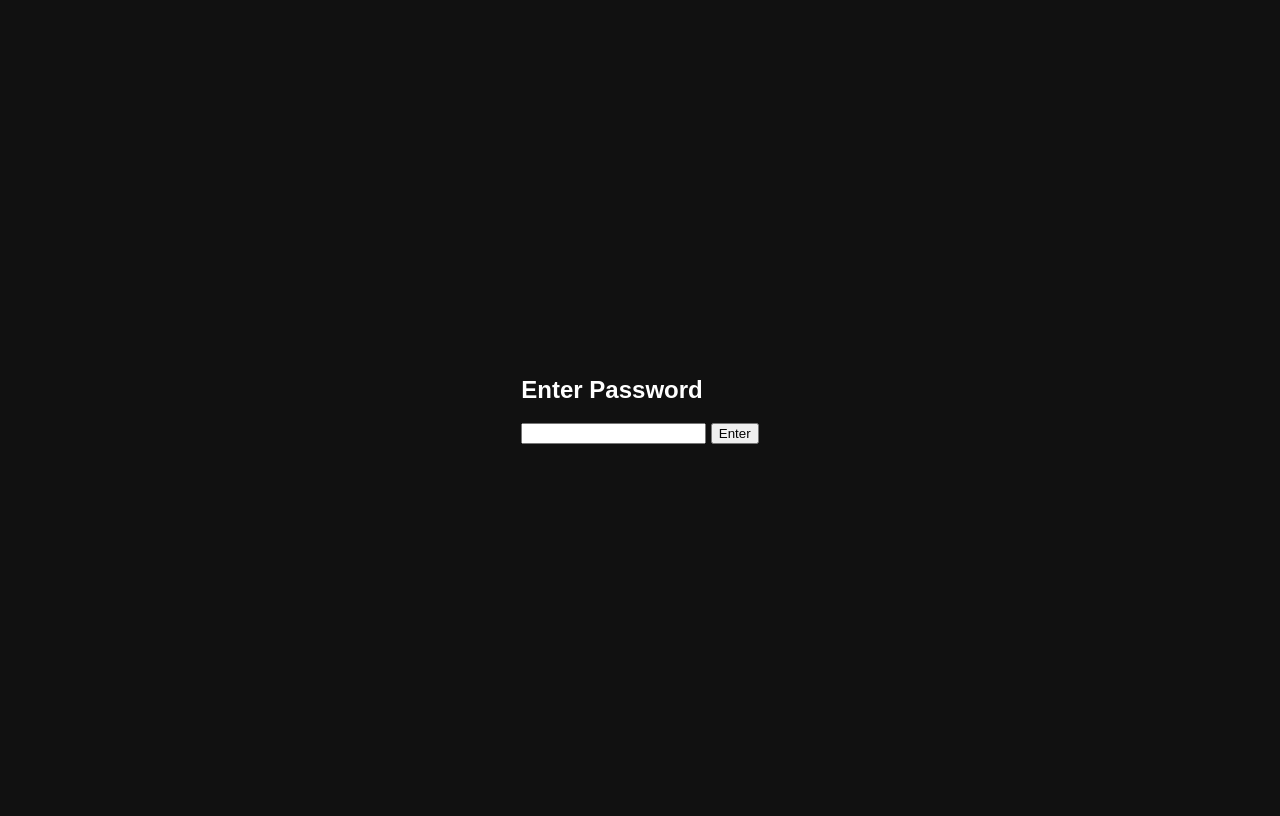
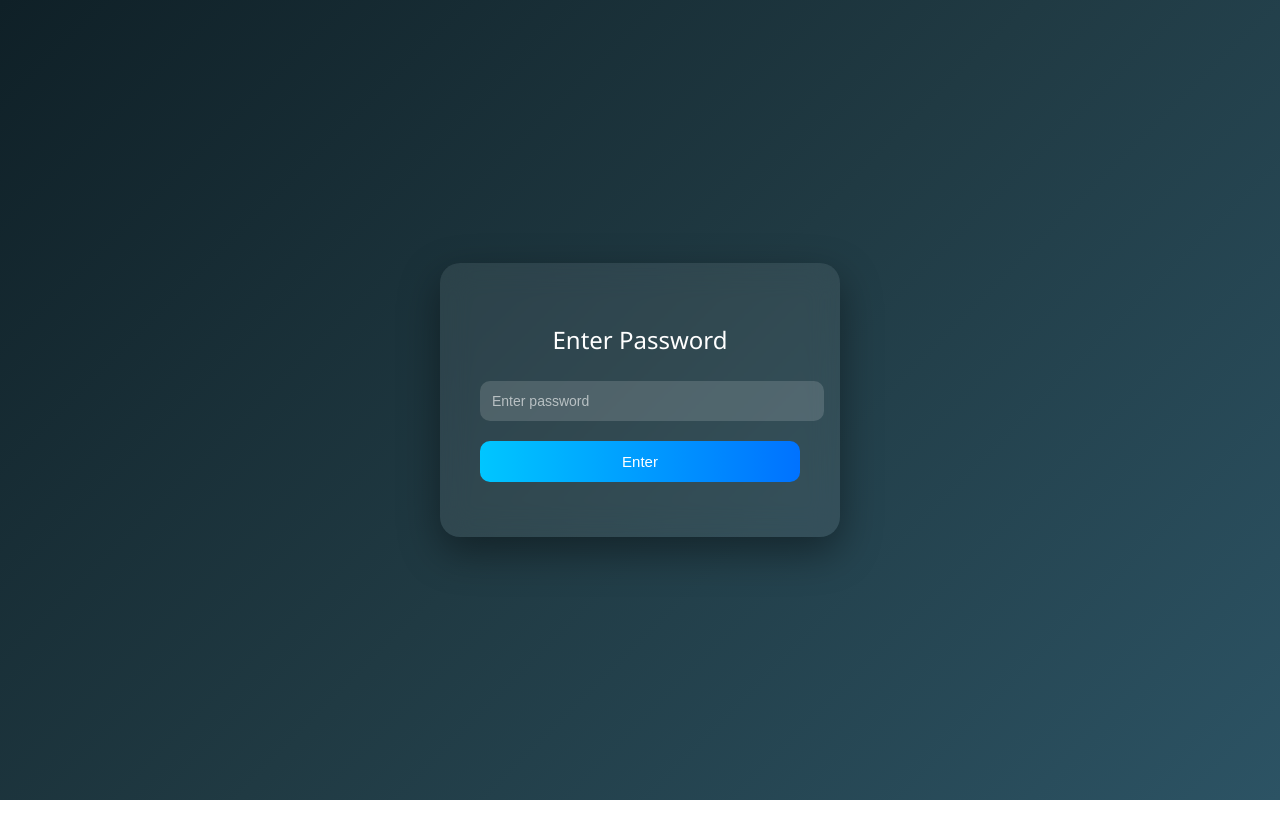
Before and after one commit to bookreader1/memories, a plain HTML site: page index.html in a window 1280 px wide. Drawn offline with Linux system fonts and the light colour scheme.

Commit message:
Revamp login page with new styles and layout
Updated the login page with a new design and styles.

```diff
--- a/index.html
+++ b/index.html
@@ -2,24 +2,93 @@
 <html>
 <head>
     <title>Login</title>
+
+    <style>
+        body {
+            margin: 0;
+            height: 100vh;
+            display: flex;
+            justify-content: center;
+            align-items: center;
+            background: linear-gradient(135deg, #0f2027, #203a43, #2c5364);
+            font-family: 'Segoe UI', sans-serif;
+        }
+
+        .card {
+            background: rgba(255, 255, 255, 0.08);
+            backdrop-filter: blur(15px);
+            padding: 40px;
+            border-radius: 20px;
+            text-align: center;
+            width: 320px;
+            box-shadow: 0 15px 40px rgba(0, 0, 0, 0.4);
+        }
+
+        h2 {
+            margin-bottom: 25px;
+            color: #fff;
+            font-weight: 500;
+        }
+
+        input {
+            width: 100%;
+            padding: 12px;
+            border-radius: 10px;
+            border: none;
+            outline: none;
+            margin-bottom: 20px;
+            font-size: 14px;
+            background: rgba(255, 255, 255, 0.15);
+            color: white;
+        }
+
+        input::placeholder {
+            color: rgba(255, 255, 255, 0.6);
+        }
+
+        button {
+            width: 100%;
+            padding: 12px;
+            border: none;
+            border-radius: 10px;
+            font-size: 15px;
+            cursor: pointer;
+            background: #00c6ff;
+            background: linear-gradient(to right, #00c6ff, #0072ff);
+            color: white;
+            transition: 0.3s ease;
+        }
+
+        button:hover {
+            transform: translateY(-2px);
+            box-shadow: 0 8px 20px rgba(0, 114, 255, 0.5);
+        }
+
+        #error {
+            margin-top: 15px;
+            font-size: 13px;
+            color: #ff6b6b;
+        }
+    </style>
 </head>
-<body style="display:flex;justify-content:center;align-items:center;height:100vh;background:#111;color:white;font-family:sans-serif;">
 
-<div>
+<body>
+
+<div class="card">
     <h2>Enter Password</h2>
-    <input type="password" id="pass">
+    <input type="password" id="pass" placeholder="Enter password">
     <button onclick="check()">Enter</button>
-    <p id="error" style="color:red;"></p>
+    <p id="error"></p>
 </div>
 
 <script>
 function check() {
-    const password = "13april"; // change this
+    const password = "13april";
     const input = document.getElementById("pass").value;
 
     if (input === password) {
         localStorage.setItem("auth", "true");
-        window.location.href = "chat.html";
+        window.location.href = "./chat.html";
     } else {
         document.getElementById("error").innerText = "Wrong password!";
     }
```
